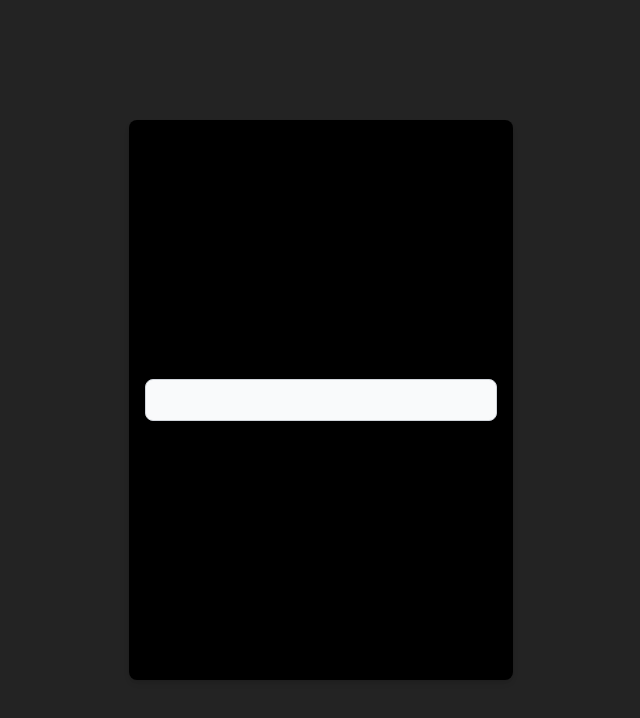
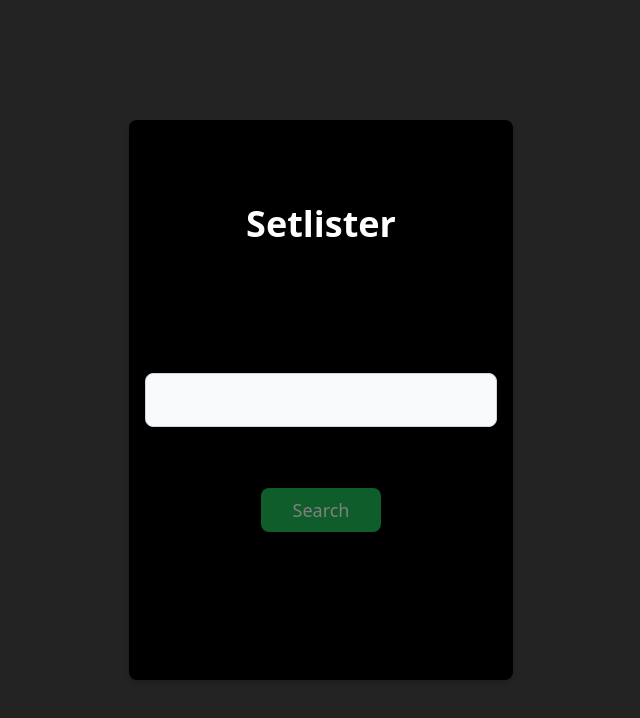
Before and after one commit to galgue/setlistener, a Next.js app: page / in a window 1280 px wide. Shown: the top 718 px of the page, without its empty margins (319-959 px from the left). Built offline with nearby package versions, Linux system fonts and the light colour scheme.

Commit message:
style main page

```diff
--- a/src/app/page.tsx
+++ b/src/app/page.tsx
@@ -7,24 +7,31 @@ const Home = () => {
   const [search, setSearch] = useState("");
 
   return (
-    <div className="flex h-full  w-full flex-col items-center justify-center">
-      <h1 className="flex-1 text-center text-4xl font-bold">Search</h1>
+    <div className="flex h-full w-full flex-col items-center justify-center">
+      <div className="flex flex-1 items-center justify-center">
+        <h1 className="text-center text-4xl font-bold text-white">Setlister</h1>
+      </div>
       <div className="flex h-full w-full flex-1 flex-col items-center justify-center">
         <input
           type="text"
           id="first_name"
-          className="block w-full rounded-lg border border-gray-300 bg-gray-50 p-2.5 text-sm text-gray-900 focus:border-blue-500 focus:ring-blue-500 dark:border-gray-600 dark:bg-gray-700 dark:text-white dark:placeholder-gray-400 dark:focus:border-blue-500 dark:focus:ring-blue-500"
+          className="block w-full rounded-lg border border-gray-300 bg-gray-50 p-2.5 text-center text-2xl text-gray-900 focus:border-blue-500 focus:ring-blue-500 dark:border-gray-600 dark:bg-gray-700 dark:text-white dark:placeholder-gray-400 dark:focus:border-blue-500 dark:focus:ring-blue-500"
           onChange={(e) => {
             setSearch(e.target.value);
           }}
         />
       </div>
       <Link
-        className="flex-1"
+        className="flex flex-1 flex-col items-center justify-start"
         href="artist/name/[name]"
         as={`/artist/name/${encodeURIComponent(search)}`}
       >
-        <button>Search</button>
+        <button
+          className="rounded-lg border-0 bg-spotify-green px-8 py-2 text-lg text-white hover:bg-green-600 focus:outline-none disabled:opacity-50"
+          disabled={search.length === 0}
+        >
+          Search
+        </button>
       </Link>
     </div>
   );
```
